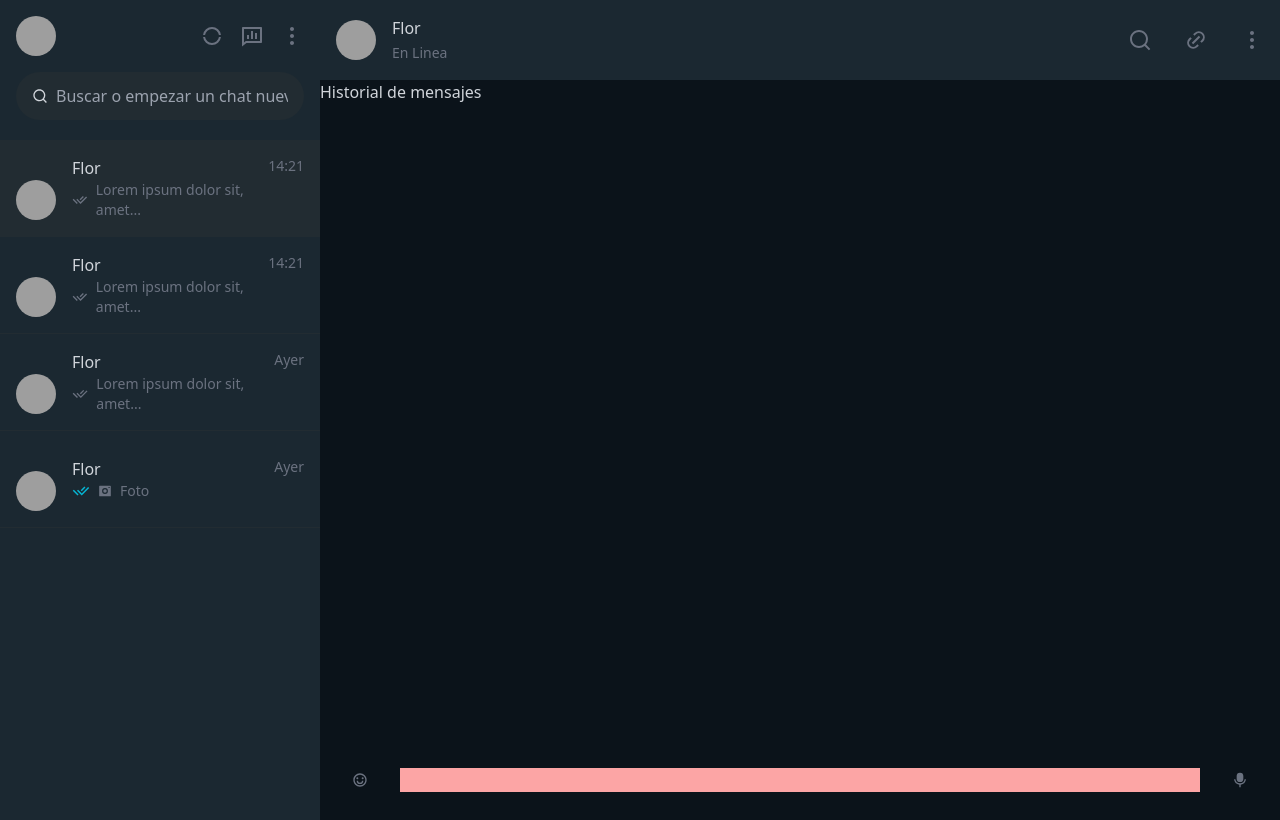
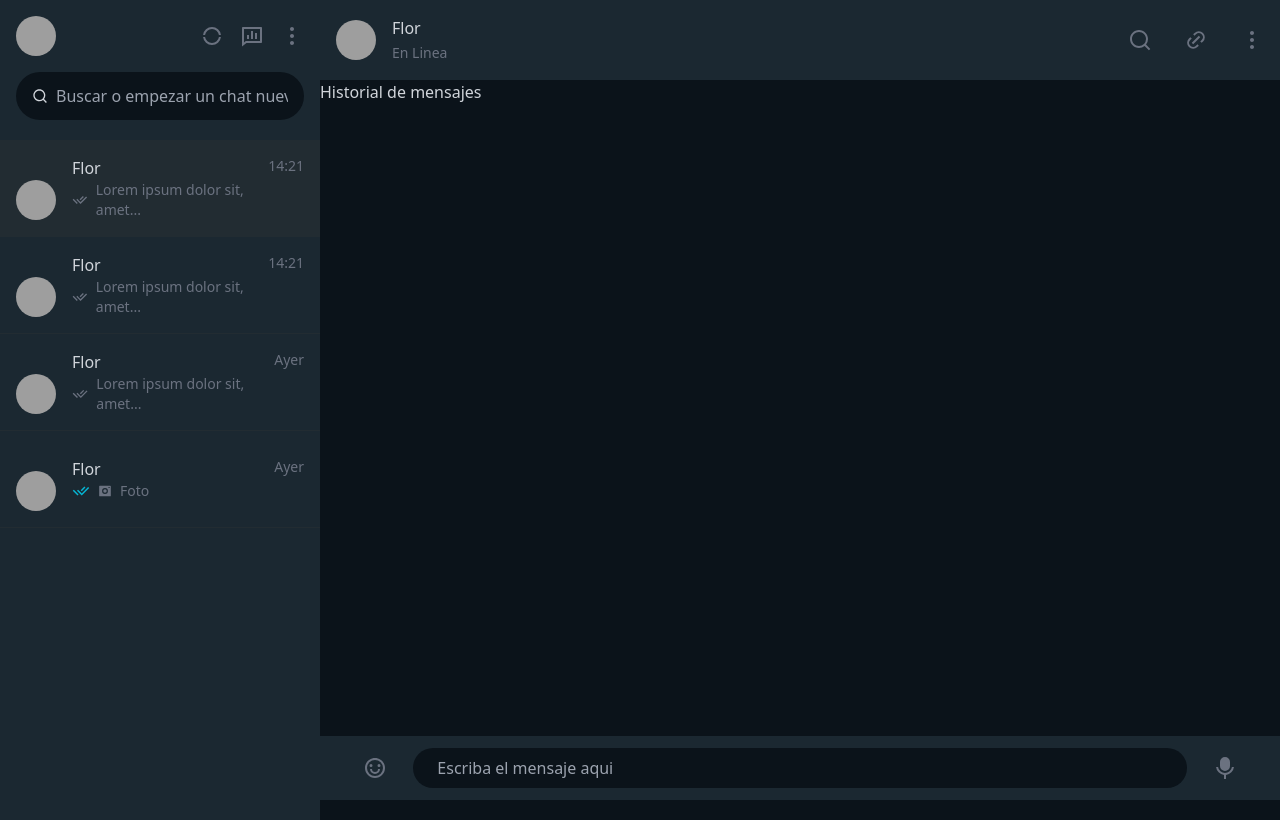
Before and after one commit to EcheCostabel/whatsappclone, a React (Vite) app: page / in a window 1280 px wide. Built offline with nearby package versions, Linux system fonts and the light colour scheme; grey boxes are pictures that could not be loaded.

Commit message:
fix inputs and backgrounds

```diff
--- a/src/App.jsx
+++ b/src/App.jsx
@@ -32,7 +32,7 @@ function App() {
             <div className="relative">
               <RiSearchLine className="absolute top-1/2 -translate-y-1/2 left-4" />
               <input
-                className="bg-[#222C32] w-full rounded-full py-3 pl-10 pr-4 outline-none"
+                className="bg-[#0B131A] w-full rounded-full py-3 pl-10 pr-4 outline-none"
                 placeholder="Buscar o empezar un chat nuevo"
               />
             </div>
@@ -125,18 +125,18 @@ function App() {
             <RiMore2Fill className="hover:cursor-pointer"/>
           </div>
         </header>
-        <main className="h-[85vh] overflow-y-scroll">
+        <main className="h-[82vh] overflow-y-scroll">
           Historial de mensajes
         </main>
-        <div className="h-[5vh] text-gray-500 flex items-center">
-          <div className="w-1/12 flex justify-center" >
-          <RiEmotionHappyLine />
+        <div className="h-[8vh] text-gray-500 flex items-center bg-[#1B2831] p-4">
+          <div className="w-1/12 flex justify-center text-2xl" >
+          <RiEmotionHappyLine className="hover:cursor-pointer" />
           </div>
           <form className="w-10/12">
-            <input type='text' className="bg-red-300 w-full" />
+            <input type='text' className="bg-[#0B131A] w-full outline-none py-2 px-6 rounded-full text-gray-300" placeholder="Escriba el mensaje aqui" />
           </form>
-          <div className="w-1/12 flex justify-center">
-          <RiMicFill />
+          <div className="w-1/12 flex justify-center text-2xl">
+          <RiMicFill className="hover:cursor-pointer"/>
           </div>
         </div>
       </div>
```
